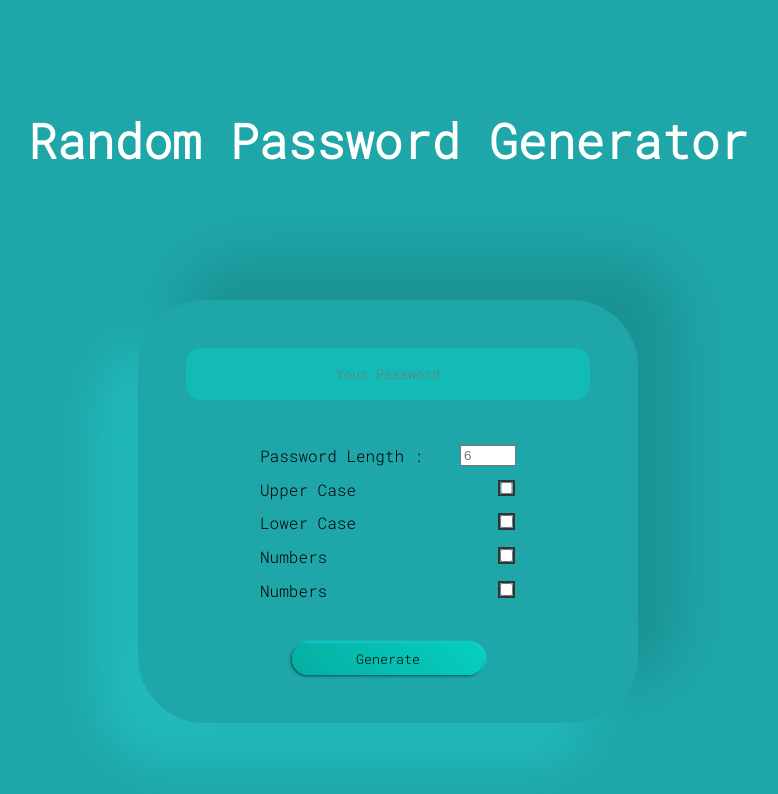
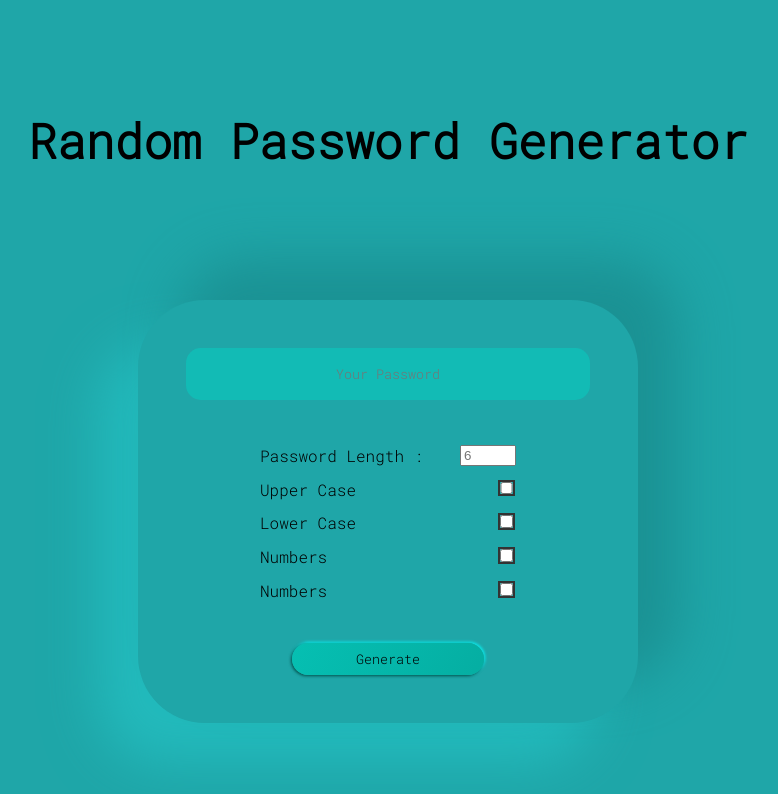
Before and after one commit to SylviaMakuch/random-password-generator, a React (Create React App) app: page / in a window 1280 px wide. Shown: the top 794 px of the page, without its empty margins (252-1030 px from the left). Built offline with nearby package versions, Linux system fonts and the light colour scheme.

Commit message:
on Hover Button gradient complete

```diff
--- a/src/App.js
+++ b/src/App.js
@@ -13,7 +13,7 @@ const Background = styled.div`
 `;
 
 const H1 = styled.h1`
-  color: #fff;
+  color: black;
   font-size: 3rem;
   font-family: "Roboto Mono", monospace;
   font-weight: 700;
@@ -57,7 +57,7 @@ const CheckBoxInputContainer = styled.div`
   justify-content: space-between;
 `;
 
-const CheckBox =styled.input`
+const CheckBox = styled.input`
   box-sizing: border-box;
   cursor: pointer;
   outline: 2px solid #333;
@@ -72,12 +72,19 @@ const Button = styled.button`
   border-radius: 67px;
   font-family: "Roboto Mono", monospace;
   text-align: center;
-  boarder: none;
   border-radius: 15px;
   border-radius: 50px;
-  background: linear-gradient(225deg, #06cfc1, #05aea2);
+  background: linear-gradient(120deg, #06cfc1, #05aea2);
   box-shadow: -1px 1px 3px #024d48, 1px -1px 3px #0affff;
   border-style: hidden;
+  background-size: 200% 100%;
+  background-position: 100% 0;
+  transition: background-position .5s;
+  cursor: pointer;
+
+  &:hover {
+    background-position: 0 0;
+  }
 `;
 
 const Label = styled.label`
@@ -119,7 +126,7 @@ function App() {
                             onChange={handleChange}
                             name="upperCase"
                             value="upperCase"
-                            id = "upperCase"
+                            id="upperCase"
                         />
                     </CheckBoxInputContainer>
                     <CheckBoxInputContainer>
@@ -129,7 +136,7 @@ function App() {
                             // checked={checked}
                             // onChange={handleChange}
                             name="lowerCase"
-                            id = "lowerCase"
+                            id="lowerCase"
                         />
                     </CheckBoxInputContainer>
                     <CheckBoxInputContainer>
@@ -139,7 +146,7 @@ function App() {
                             // checked={checked}
                             // onChange={handleChange}
                             name="numbers"
-                            id = "numbers"
+                            id="numbers"
                         />
                     </CheckBoxInputContainer>
                     <CheckBoxInputContainer>
@@ -153,7 +160,9 @@ function App() {
                         />
                     </CheckBoxInputContainer>
                 </CheckBoxContainer>
-                <Button>Generate</Button>
+                <Button onClick={() => { }} onHover>
+                    Generate
+                </Button>
             </Card>
         </Background>
     );
```
